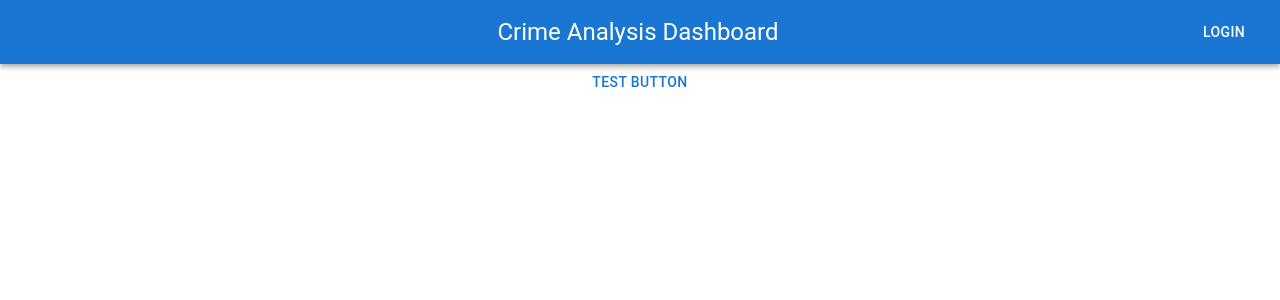
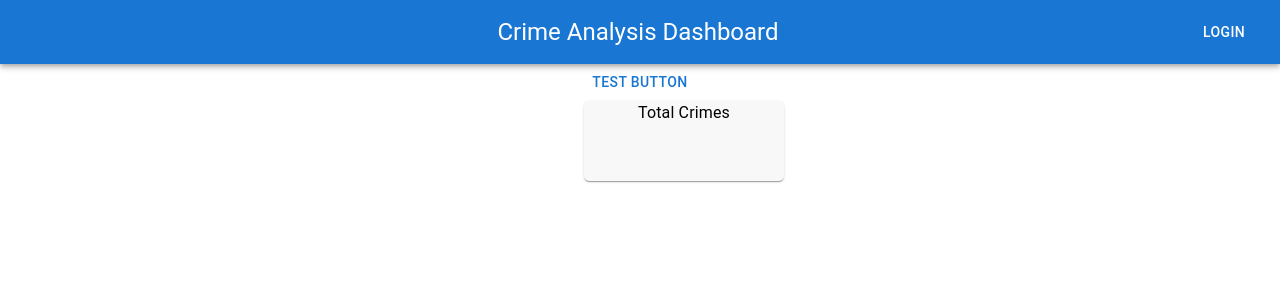
Before and after one commit to manitrana/manitrana.github.io, a React (Create React App) app: page / in a window 1280 px wide. Shown: the top 300 px of the page. Built offline with nearby package versions, Linux system fonts and the light colour scheme.

Commit message:
Added first widget for high-level data

```diff
--- a/src/App.js
+++ b/src/App.js
@@ -34,6 +34,19 @@ function App() {
       {/* Test button */}
       <Button>Test Button</Button>
 
+      {/* High-Level Widgets */}
+      <Container sx = {{ p: '2' }}>
+        <Grid container spacing={12} justifyContent="center">
+          <Grid item xs={2}>
+            <Container sx={{ bgcolor: '#F8F8F8', height: '10vh', width: '200px', boxShadow: '1', borderRadius: '5px' }}>
+              <Typography variant="body1" component="div" sx={{ flexGrow: 1 }}>
+                Total Crimes
+              </Typography>
+            </Container>
+          </Grid>
+        </Grid>
+      </Container>
+
     </div>
   );
 }
```
